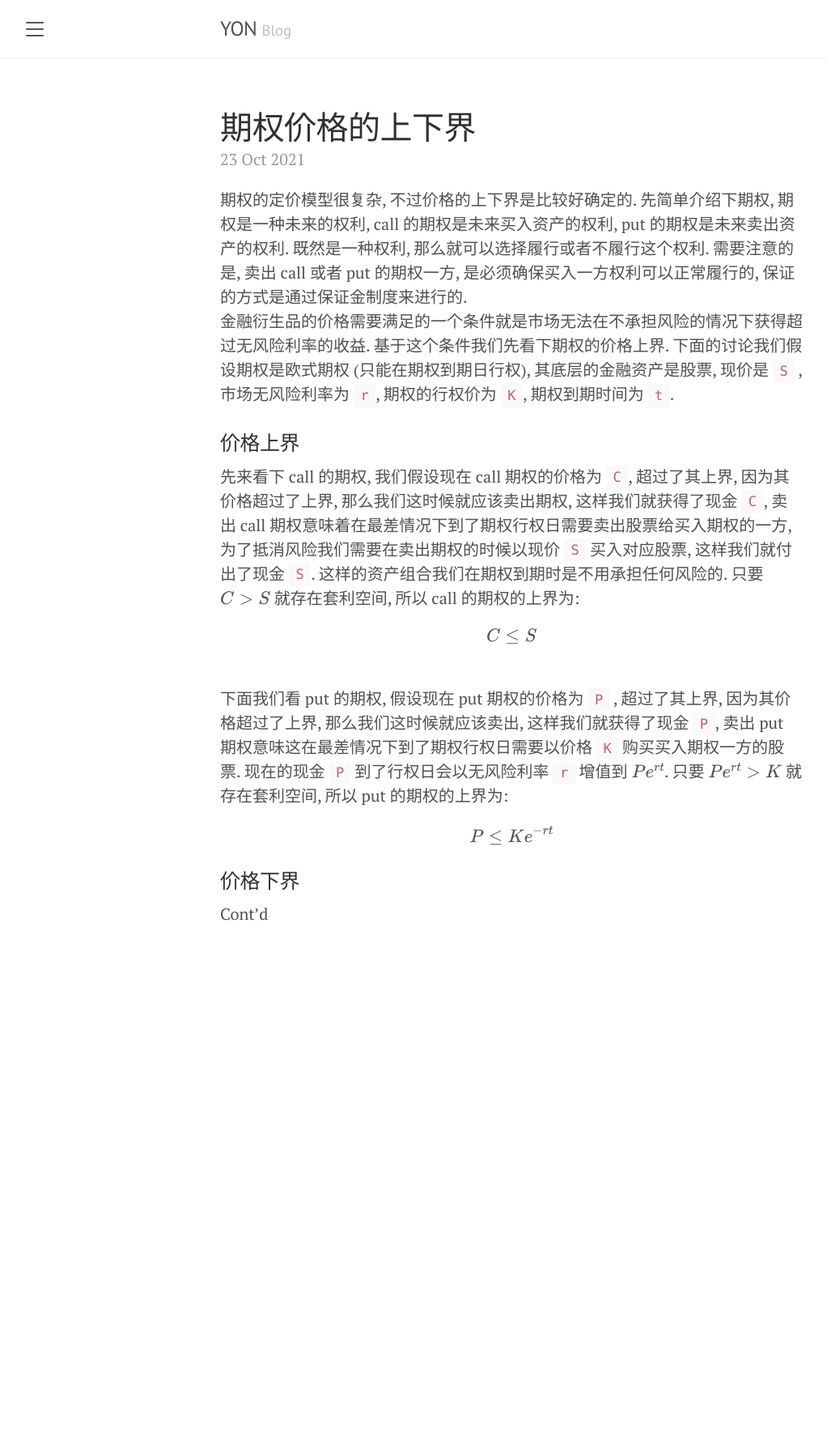
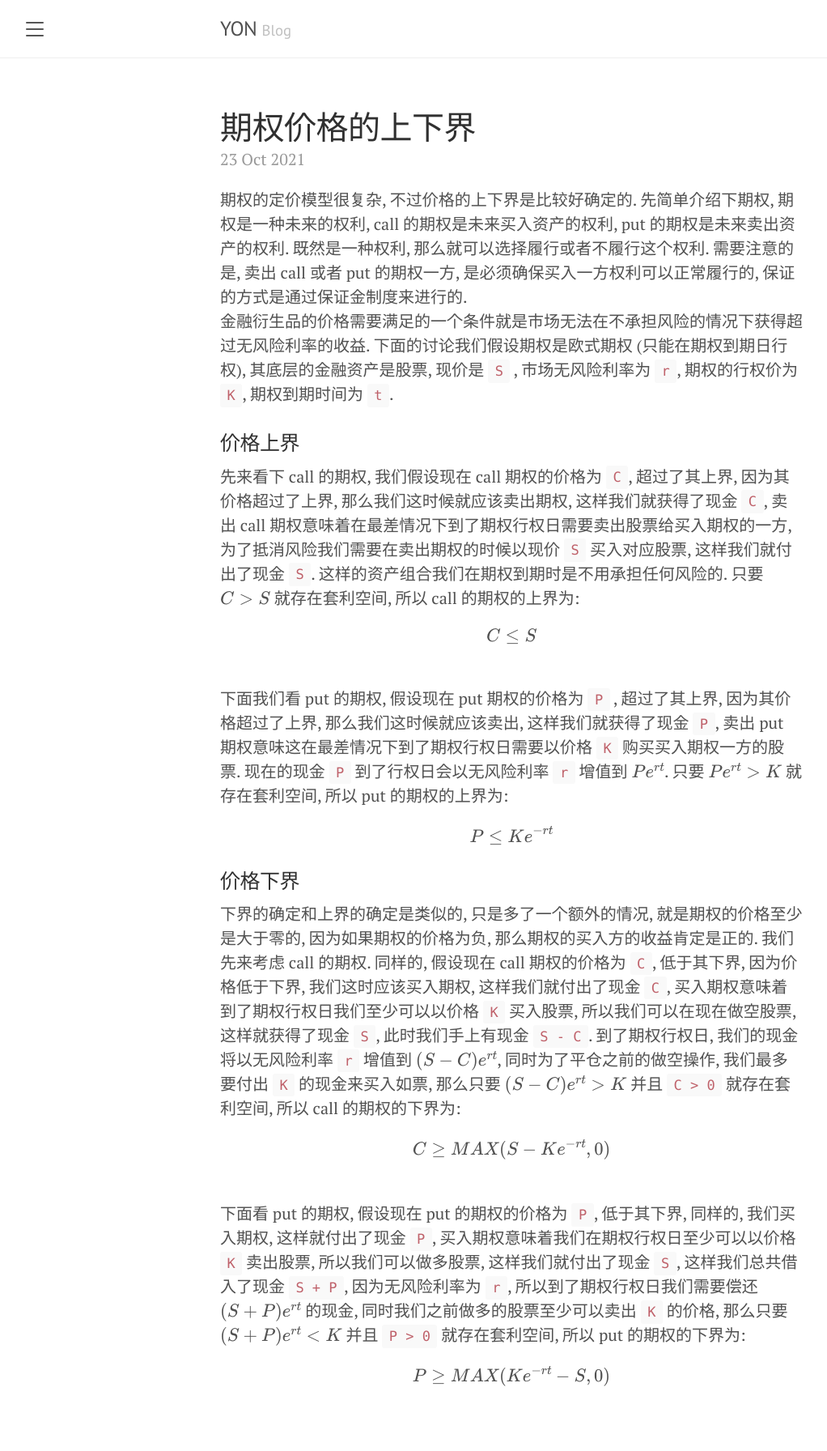
Before and after one commit to yoncise/yoncise.github.io, a Jekyll site: the page built from _posts/2021/2021-10-23-55856036.md, in a window 1280 px wide. Shown: the whole page at 81% size, without its empty margins (8-1030 px from the left). Built offline with Jekyll 4.4.1, drawn with Linux system fonts in a browser that asks for light colours; formulas are drawn with MathJax 3; before the commit the page ends 1224 px from its top, so only the background shows below that.

Commit message:
语雀同步 期权价格的上下界

```diff
--- a/_posts/2021/2021-10-23-55856036.md
+++ b/_posts/2021/2021-10-23-55856036.md
@@ -2,10 +2,10 @@
 layout: post
 title: 期权价格的上下界
 ---
-期权的定价模型很复杂, 不过价格的上下界是比较好确定的. 先简单介绍下期权, 期权是一种未来的权利, call 的期权是未来买入资产的权利, put 的期权是未来卖出资产的权利. 既然是一种权利, 那么就可以选择履行或者不履行这个权利. 需要注意的是, 卖出 call 或者 put 的期权一方, 是必须确保买入一方权利可以正常履行的, 保证的方式是通过保证金制度来进行的.<br />金融衍生品的价格需要满足的一个条件就是市场无法在不承担风险的情况下获得超过无风险利率的收益. 基于这个条件我们先看下期权的价格上界. 下面的讨论我们假设期权是欧式期权 (只能在期权到期日行权), 其底层的金融资产是股票, 现价是 `S` , 市场无风险利率为 `r`, 期权的行权价为 `K`, 期权到期时间为 `t`.
+期权的定价模型很复杂, 不过价格的上下界是比较好确定的. 先简单介绍下期权, 期权是一种未来的权利, call 的期权是未来买入资产的权利, put 的期权是未来卖出资产的权利. 既然是一种权利, 那么就可以选择履行或者不履行这个权利. 需要注意的是, 卖出 call 或者 put 的期权一方, 是必须确保买入一方权利可以正常履行的, 保证的方式是通过保证金制度来进行的.<br />金融衍生品的价格需要满足的一个条件就是市场无法在不承担风险的情况下获得超过无风险利率的收益. 下面的讨论我们假设期权是欧式期权 (只能在期权到期日行权), 其底层的金融资产是股票, 现价是 `S` , 市场无风险利率为 `r`, 期权的行权价为 `K`, 期权到期时间为 `t`.
 <a name="fY9Ug"></a>
 ### 价格上界
 先来看下 call 的期权, 我们假设现在 call 期权的价格为 `C`, 超过了其上界, 因为其价格超过了上界, 那么我们这时候就应该卖出期权, 这样我们就获得了现金 `C`, 卖出 call 期权意味着在最差情况下到了期权行权日需要卖出股票给买入期权的一方, 为了抵消风险我们需要在卖出期权的时候以现价 `S` 买入对应股票, 这样我们就付出了现金 `S`. 这样的资产组合我们在期权到期时是不用承担任何风险的. 只要 $$ C > S $$ 就存在套利空间, 所以 call 的期权的上界为:<br />\\[ C \leq S \\]<br />下面我们看 put 的期权, 假设现在 put 期权的价格为 `P` , 超过了其上界, 因为其价格超过了上界, 那么我们这时候就应该卖出, 这样我们就获得了现金 `P`, 卖出 put 期权意味这在最差情况下到了期权行权日需要以价格 `K` 购买买入期权一方的股票. 现在的现金 `P` 到了行权日会以无风险利率 `r` 增值到 $$ Pe^{rt} $$. 只要 $$ Pe^{rt} > K $$ 就存在套利空间, 所以 put 的期权的上界为:<br />\\[ P \leq Ke^{-rt} \\]
 <a name="baIqp"></a>
 ### 价格下界
-Cont'd
+下界的确定和上界的确定是类似的, 只是多了一个额外的情况, 就是期权的价格至少是大于零的, 因为如果期权的价格为负, 那么期权的买入方的收益肯定是正的. 我们先来考虑 call 的期权. 同样的, 假设现在 call 期权的价格为 `C`, 低于其下界, 因为价格低于下界, 我们这时应该买入期权, 这样我们就付出了现金 `C`, 买入期权意味着到了期权行权日我们至少可以以价格 `K` 买入股票, 所以我们可以在现在做空股票, 这样就获得了现金 `S`, 此时我们手上有现金 `S - C`. 到了期权行权日, 我们的现金将以无风险利率 `r` 增值到 $$ (S-C)e^{rt} $$, 同时为了平仓之前的做空操作, 我们最多要付出 `K` 的现金来买入如票, 那么只要 $$ (S-C)e^{rt} > K $$ 并且 `C > 0` 就存在套利空间, 所以 call 的期权的下界为:<br />\\[ C \geq MAX(S - Ke^{-rt}, 0) \\]<br />下面看 put 的期权, 假设现在 put 的期权的价格为 `P`, 低于其下界, 同样的, 我们买入期权, 这样就付出了现金 `P`, 买入期权意味着我们在期权行权日至少可以以价格 `K` 卖出股票, 所以我们可以做多股票, 这样我们就付出了现金 `S`, 这样我们总共借入了现金 `S + P`, 因为无风险利率为 `r`, 所以到了期权行权日我们需要偿还 $$ (S+P)e^{rt} $$ 的现金, 同时我们之前做多的股票至少可以卖出 `K` 的价格, 那么只要 $$ (S+P)e^{rt} < K $$ 并且 `P > 0` 就存在套利空间, 所以 put 的期权的下界为:<br />\\[ P \geq MAX(Ke^{-rt} - S, 0) \\]
```
